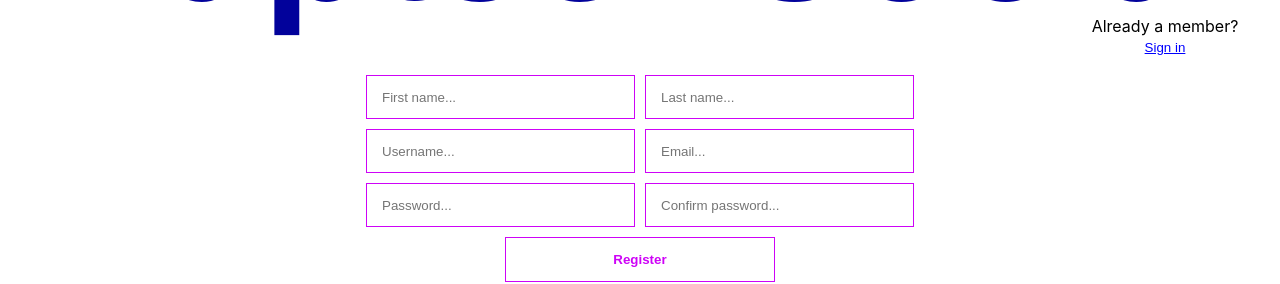
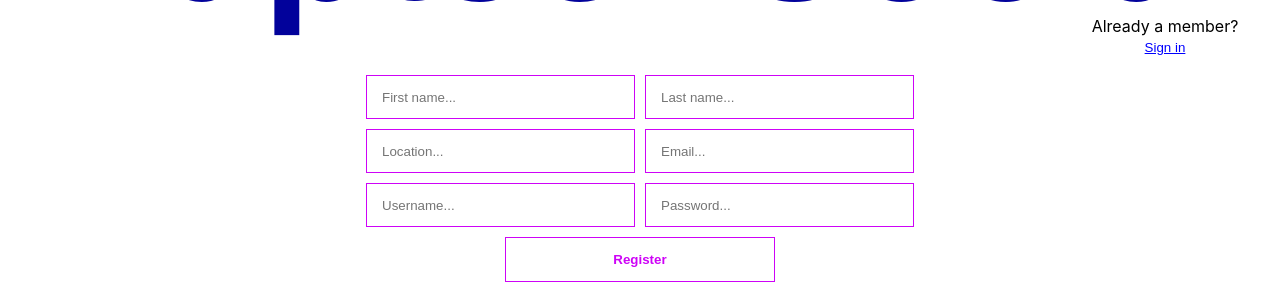
Before and after one commit to tfairclough/project3-frontend, a React (Create React App) app: page / in a window 1280 px wide. Both pictures are taken after a click on the button "Sign up now". Shown: the part 600-884 px from the top of the page. Built offline with nearby package versions, Linux system fonts and the light colour scheme.

Commit message:
Nick Registration (#16)
* added registration functionality

* update and remove merge conflicts

```diff
--- a/src/components/users/api.js
+++ b/src/components/users/api.js
@@ -11,8 +11,8 @@ export const getAllUsers = () => {
     return axios.get(`${apiUrl}/users`)
 }
 // api to create a user
-export const createNewUser = (userDetails) => {
-    return axios.post(`${apiUrl}/register`, userDetails)}
+export const createNewUser = (newUser) => {
+    return axios.post(`${apiUrl}/register`, newUser)}
 
 // api to create seed users
 export const registerAllUsers = (userDetails) => {
@@ -25,6 +25,5 @@ export const compareUsername = (userDetails) => {
 
 // api to get all searched users
 export const getSearchedUsers = (name) => {
-    console.log(userDetails)
     return axios.get(`${apiUrl}/search`, name)
 }
--- a/src/components/users/loginRegister.js
+++ b/src/components/users/loginRegister.js
@@ -4,7 +4,6 @@ import { createNewUser } from './api'
 import { userSeedData } from '../../seedData'
 import { registerAllUsers } from './api'
 import { loginUser } from './api'
-import { compareUsername } from './api'
 import './../../loginRegister.css'
 
 export default class Login extends React.Component {
@@ -17,7 +16,7 @@ export default class Login extends React.Component {
       email: '',
       userName: '',
       password: '',
-      confirmPassword: '',
+      location: '',
       isLoginForm: true,
     };
   }
@@ -34,7 +33,6 @@ export default class Login extends React.Component {
     .catch((err) => {
         console.log(err)
     })
-
   }
 
   // Switches between login and register forms and updates the URL
@@ -45,6 +43,33 @@ export default class Login extends React.Component {
       const pageTitle = this.state.isLoginForm ? 'Login' : 'Register';
       window.history.pushState({}, pageTitle, `/${pageTitle.toLowerCase()}`);
     });
+  }
+
+  // register method
+  handleRegisterSubmit = (e) => {
+    e.preventDefault();
+    // forms the body to send to backend
+    const newUser = {
+      user: {
+        firstName: this.state.firstName,
+        lastName: this.state.lastName,
+        userName: this.state.userName,
+        password: this.state.password,
+        email: this.state.email,
+        location: this.state.location
+      }
+    };
+    console.log('sending new user:', newUser);
+    // calls the createnewuser api from api.js
+    createNewUser(newUser)
+    .then((res) => {
+      console.log(res)
+      // once the user has been registered it calls the login method
+      this.handleLoginSubmit(e)
+    })
+    .catch((err) => {
+      console.log(err);
+    })
   }
 
   // Login method
@@ -66,18 +91,17 @@ export default class Login extends React.Component {
       const firstName = response.data.userDetails.firstName;
       const lastName = response.data.userDetails.lastName;
       const userName = response.data.userDetails.userName;
-      // const location = response.data.userDetails.location;
+      const location = response.data.userDetails.location;
       const friends = response.data.userDetails.friends;
-      // const posts = response.data.userDetails.posts
+      const posts = response.data.userDetails.posts
       const currentUser = {
           firstName,
           lastName,
           userName,
-          // location,
+          location,
           friends,
-          // posts
+          posts,
         }
-
       this.props.setToken(token);
       this.props.setCurrentUser(currentUser)
       window.history.pushState({}, 'Feed', '/feed');
@@ -86,33 +110,6 @@ export default class Login extends React.Component {
       console.error(error);
     });
   };
-
-
-  handleCheckUsername = (e) => {
-    const userName = {
-      user: {
-        userName: this.state.userName,
-      }
-    }
-    compareUsername(userName)
-    console.log(userName)
-    .then((res) => {
-      if (res.status === 201) {
-        console.log('select a new username')
-      } else {
-        console.log('username good')
-      }
-    })
-  }
-
-  handleRegisterSubmit = (e) => {
-    e.preventDefault();
-    if (this.state.password !== this.state.confirmPassword) {
-
-    } else {
-
-    }
-  }
 
   render() {
     return (
@@ -149,7 +146,7 @@ export default class Login extends React.Component {
                 <p className='not-member'>Already a member? <button className='signup-signin-button' onClick={this.handleFormToggle}>Sign in</button></p>
               </div>
               <div className='register-wrapper'>
-                <form>
+                <form onSubmit={this.handleRegisterSubmit}>
                   <input className='login-register-input'
                          type="text"
                          placeholder="First name..."
@@ -160,24 +157,21 @@ export default class Login extends React.Component {
                          onChange={e => this.setState({lastName: e.target.value})} /><br />
                   <input className='login-register-input'
                          type="text"
-                         placeholder="Username..."
-                         onChange={e => {
-                          this.setState({userName: e.target.value})
-                          this.handleCheckUsername()
-                         }} />
+                         placeholder="Location..."
+                         onChange={e => this.setState({location: e.target.value})} />
                   <input className='login-register-input'
                          type="email"
                          placeholder="Email..."
                          onChange={e => this.setState({email: e.target.value})} /><br />
                   <input className='login-register-input'
+                         type="text"
+                         placeholder="Username..."
+                         onChange={e => this.setState({userName: e.target.value})} />
+                  <input className='login-register-input'
                          type="password"
                          placeholder="Password..."
-                         onChange={e => this.setState({password: e.target.value})} />
-                  <input className='login-register-input'
-                         type="password"
-                         placeholder="Confirm password..."
-                         onChange={e => this.setState({confirmPassword: e.target.value})} /><br />
-                  <button className='login-register-buttons' onClick={this.createNewUser}>Register</button>
+                         onChange={e => this.setState({password: e.target.value})} /><br />
+                  <button type='submit' className='login-register-buttons' >Register</button>
                 </form>
               </div>
             </>
```
Lines whose indentation alone changed are shown as unchanged.
